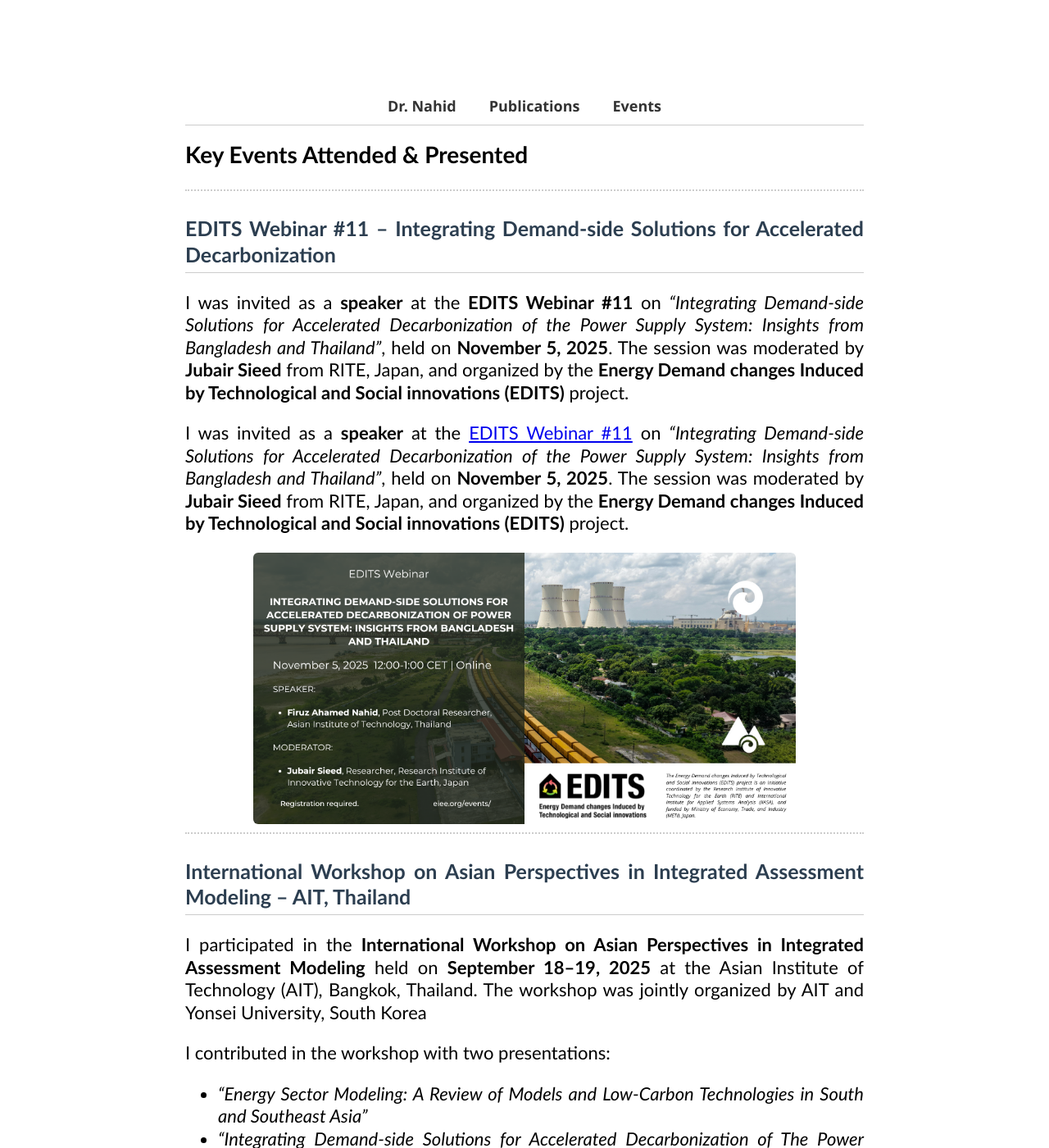
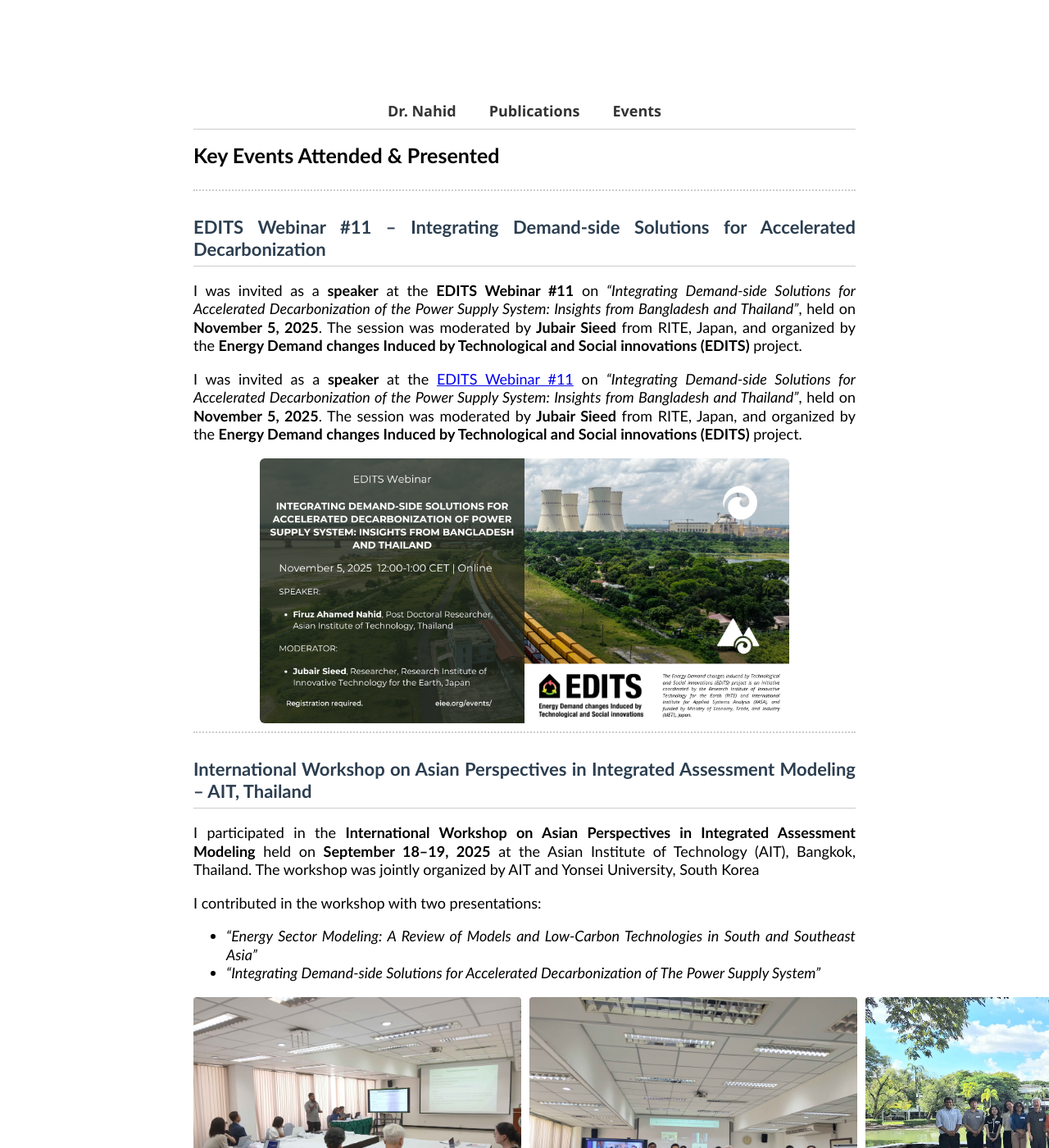
Before and after one commit to FiruzAhamed/firuzahamed.github.io, a Jekyll site: the page built from events.md, in a window 1280 px wide and 1400 px high. Shown: the whole window at 82% size. Built offline with Jekyll 4.4.1, drawn with Linux system fonts in a browser that asks for light colours.

Commit message:
Update style.css
Signed-off-by: Firuz Ahamed Nahid <122635742+FiruzAhamed@users.noreply.github.com>

```diff
--- a/assets/css/style.css
+++ b/assets/css/style.css
@@ -123,21 +123,21 @@ body {
 
 /* Publications page */
 body.publications {
-  font-size: 22px;
+  font-size: 18px;
   line-height: 1.25;
   text-align: justify;
-  padding: 80px 130px;
+  padding: 90px 140px;
   background-color: #ffffff;
 }
 
 body.publications h1 {
-  font-size: 28px;
+  font-size: 25px;
   text-align: left;
   margin-bottom: 25px;
 }
 
 body.publications h2 {
-  font-size: 25px;
+  font-size: 22px;
   color: #2c3e50;
   border-bottom: 1px solid #ccc;
   padding-bottom: 6px;
```
